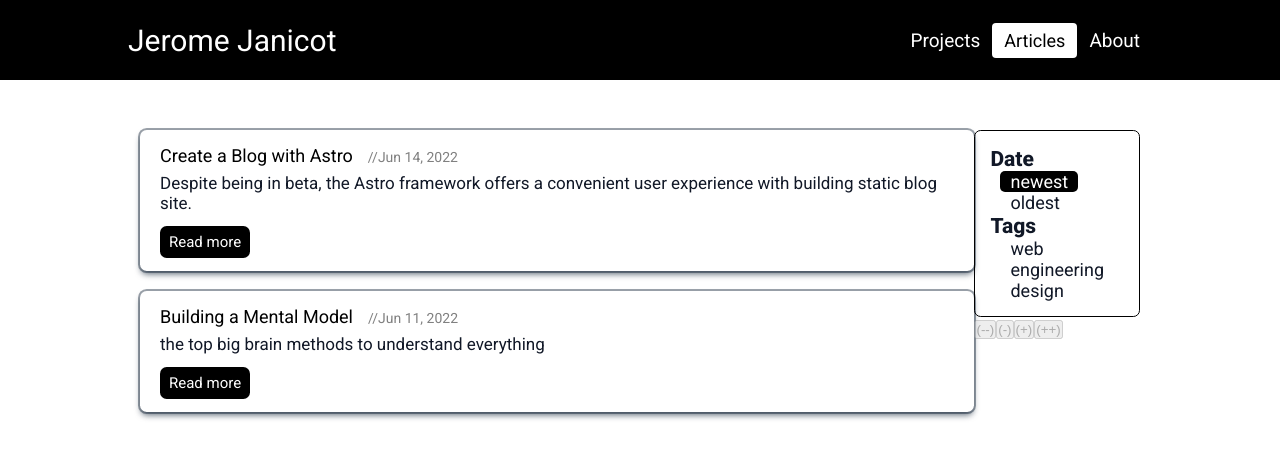
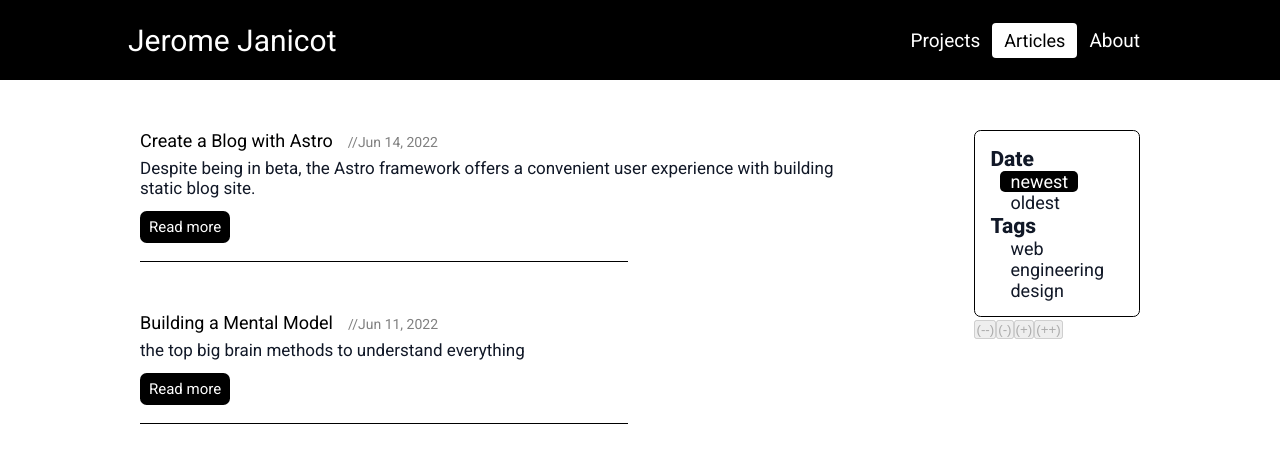
Before and after one commit to jeromejanicot/personal-website, a Next.js app: page /articles in a window 1280 px wide. Shown: the top 458 px of the page. Built offline with nearby package versions, Linux system fonts and the light colour scheme.

Commit message:
divider hover behavior

```diff
--- a/src/components/articles/ArticleCard.module.css
+++ b/src/components/articles/ArticleCard.module.css
@@ -1,12 +1,13 @@
 .card {
-  max-width: 100%;
+  display: flex;
+  flex-direction: column;
+  margin-bottom: 50px;
+}
+
+.card_content {
+  max-width: 90%;
   height: min-content;
-  padding: 15px 20px 20px 20px;
-  border-radius: 5pt;
-  margin-bottom: 20px;
-  box-shadow: rgba(6, 24, 44, 0.4) 0px 0px 0px 2px,
-    rgba(6, 24, 44, 0.65) 0px 4px 6px -1px,
-    rgba(255, 255, 255, 0.08) 0px 1px 0px inset;
+  margin-bottom: 25px;
 }
 
 .article_card_title {
@@ -48,3 +49,12 @@
 .read_more:hover {
   text-decoration: underline;
 }
+
+.divider {
+  width: 60%;
+  border-bottom: 1px solid black;
+}
+
+.card:hover .divider {
+  border-bottom: 2px solid black;
+}
--- a/src/components/articles/ArticleCard.tsx
+++ b/src/components/articles/ArticleCard.tsx
@@ -9,6 +9,7 @@ interface Props {
 const ArticleCard = ({ article }: Props) => {
   return (
     <div className={`${styles.card}`}>
+      <div className={`${styles.card_content}`}>
         <Link
           as={`/articles/${article.data.slug}`}
           href={{
@@ -38,6 +39,8 @@ const ArticleCard = ({ article }: Props) => {
           </Link>
         </div>
       </div>
+      <span className={`${styles.divider}`}></span>
+    </div>
   );
 };
 
```
Lines whose indentation alone changed are shown as unchanged.
